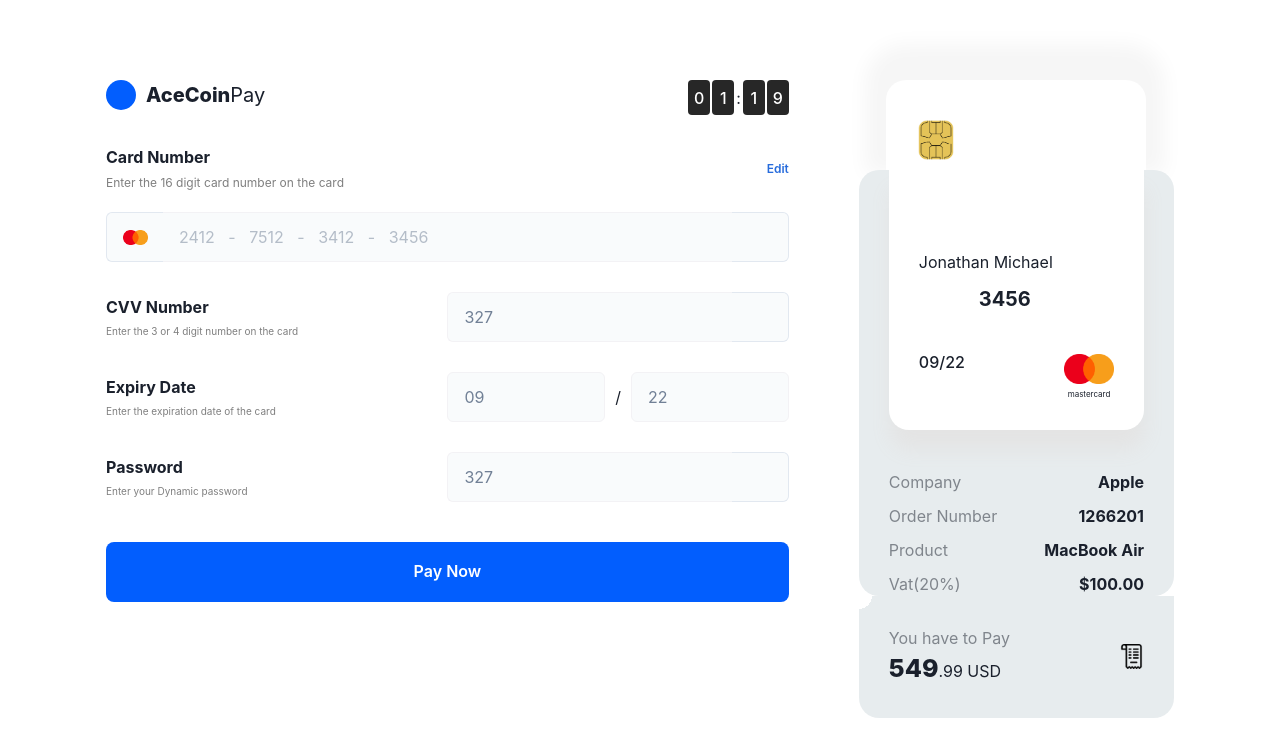
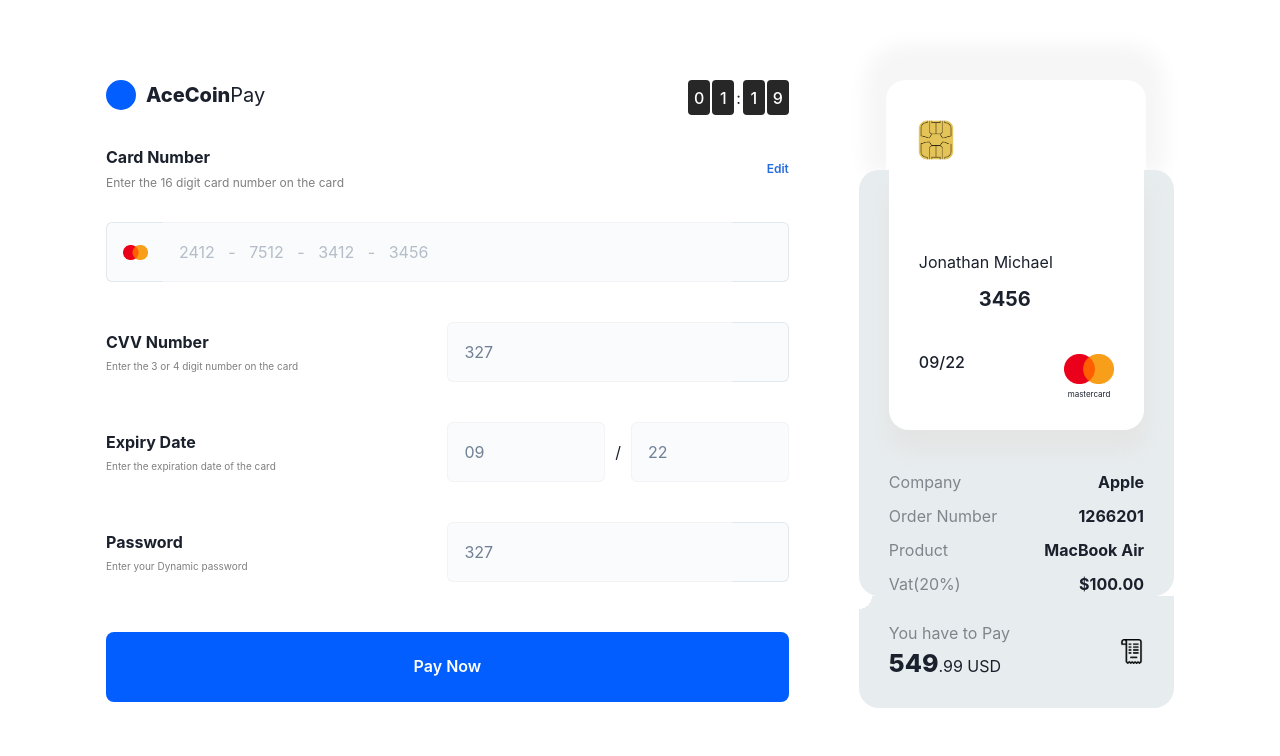
Before and after one commit to 5iveemmy/ace-coin-pay, a React (Vite) app: page / in a window 1280 px wide. Shown: the top 756 px of the page. Built offline with nearby package versions, Linux system fonts and the light colour scheme; some icons are missing.

Commit message:
chore: adjust design

```diff
--- a/src/PaymentPage/PaymentPage.tsx
+++ b/src/PaymentPage/PaymentPage.tsx
@@ -60,7 +60,7 @@ const PaymentPage = () => {
               </Flex>
             </Flex>
           </Flex>
-          <Box pt="30px">
+          <Box pt="30px" pb="10px">
             <Flex justifyContent="space-between" alignItems="center">
               <Box>
                 <Text fontWeight="700">Card Number</Text>
@@ -77,28 +77,24 @@ const PaymentPage = () => {
             </Flex>
           </Box>
           <InputGroup mt="20px">
-            <InputLeftAddon height="50px" bgColor="#f9fbfc" borderRight="none">
+            <InputLeftAddon height="60px" bgColor="#f9fbfc" borderRight="none">
               <Image src={masterCard} height="15px" width="25px" />
             </InputLeftAddon>
             <Input
               placeholder="2412   -   7512   -   3412   -   3456"
               _placeholder={{ opacity: "0.5" }}
-              // _focusVisible={{
-              //   borderTop: "2px solid#2c66c1",
-              //   borderBottom: "2px solid#2c66c1",
-              // }}
               bgColor="#f9fbfc"
               borderLeft="none"
               borderRight="none"
               borderColor="#f3f2f5"
-              height="50px"
+              height="60px"
               _focusVisible={{ border: "none", boxShadow: "none" }}
             />
-            <InputRightAddon height="50px" bgColor="#f9fbfc" borderLeft="none">
+            <InputRightAddon height="60px" bgColor="#f9fbfc" borderLeft="none">
               <VscVerifiedFilled color="#00a1f0" fontSize="25px" />
             </InputRightAddon>
           </InputGroup>
-          <Flex justifyContent="space-between" mt="30px" alignItems="center">
+          <Flex justifyContent="space-between" mt="40px" alignItems="center">
             <Box width="50%">
               <Text fontWeight="700">CVV Number</Text>
               <Text color="#000000" fontSize="10px" pt="5px" opacity="0.5">
@@ -111,11 +107,11 @@ const PaymentPage = () => {
                 borderRight="none"
                 bgColor="#f9fbfc"
                 borderColor="#f3f2f5"
-                height="50px"
+                height="60px"
                 _focusVisible={{ border: "none", boxShadow: "none" }}
               />
               <InputRightAddon
-                height="50px"
+                height="60px"
                 bgColor="#f9fbfc"
                 borderLeft="none"
               >
@@ -123,7 +119,7 @@ const PaymentPage = () => {
               </InputRightAddon>
             </InputGroup>
           </Flex>
-          <Flex justifyContent="space-between" mt="30px" alignItems="center">
+          <Flex justifyContent="space-between" mt="40px" alignItems="center">
             <Box>
               <Text fontWeight="700">Expiry Date</Text>
               <Text color="#000000" fontSize="10px" pt="5px" opacity="0.5">
@@ -135,7 +131,7 @@ const PaymentPage = () => {
                 placeholder="09"
                 bgColor="#f9fbfc"
                 borderColor="#f3f2f5"
-                height="50px"
+                height="60px"
                 _focusVisible={{ border: "none", boxShadow: "none" }}
               />
               /
@@ -143,12 +139,12 @@ const PaymentPage = () => {
                 placeholder="22"
                 bgColor="#f9fbfc"
                 borderColor="#f3f2f5"
-                height="50px"
+                height="60px"
                 _focusVisible={{ border: "none", boxShadow: "none" }}
               />
             </Flex>
           </Flex>
-          <Flex justifyContent="space-between" mt="30px" alignItems="center">
+          <Flex justifyContent="space-between" mt="40px" alignItems="center">
             <Box width="50%">
               <Text fontWeight="700">Password</Text>
               <Text color="#000000" fontSize="10px" pt="5px" opacity="0.5">
@@ -160,12 +156,12 @@ const PaymentPage = () => {
                 placeholder="327"
                 bgColor="#f9fbfc"
                 borderColor="#f3f2f5"
-                height="50px"
+                height="60px"
                 borderRight="none"
                 _focusVisible={{ border: "none", boxShadow: "none" }}
               />
               <InputRightAddon
-                height="50px"
+                height="60px"
                 bgColor="#f9fbfc"
                 borderLeft="none"
               >
@@ -177,10 +173,10 @@ const PaymentPage = () => {
             bgColor="#025efe"
             color="white"
             width="100%"
-            mt="40px"
+            mt="50px"
             borderRadius="8px"
             _hover={{ opacity: "0.8" }}
-            height="60px"
+            height="70px"
           >
             Pay Now
           </Button>
--- a/src/components/CardDetails.tsx
+++ b/src/components/CardDetails.tsx
@@ -77,7 +77,8 @@ const CardDetails = () => {
       </Box>
       <Box
         bg="radial-gradient(circle at top left,transparent 1vw, #e7ecee 0.9vw)"
-        p="30px"
+        px="30px"
+        py="25px"
         borderBottomRadius="20px"
       >
         <Flex justifyContent="space-between" alignItems="center">
```
